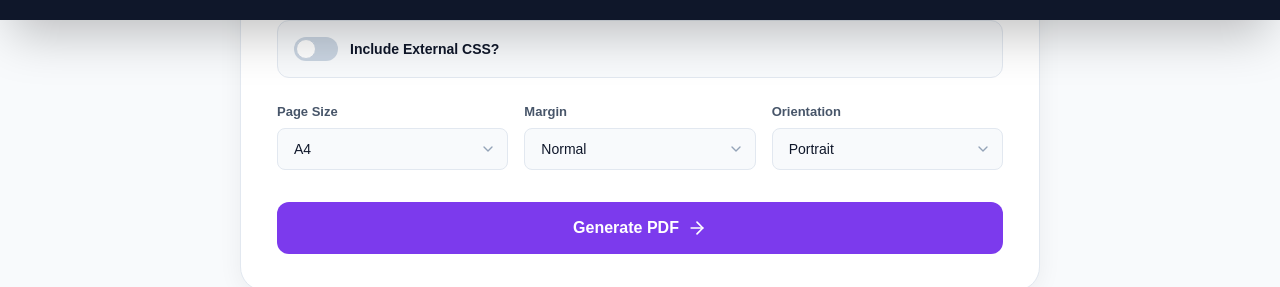
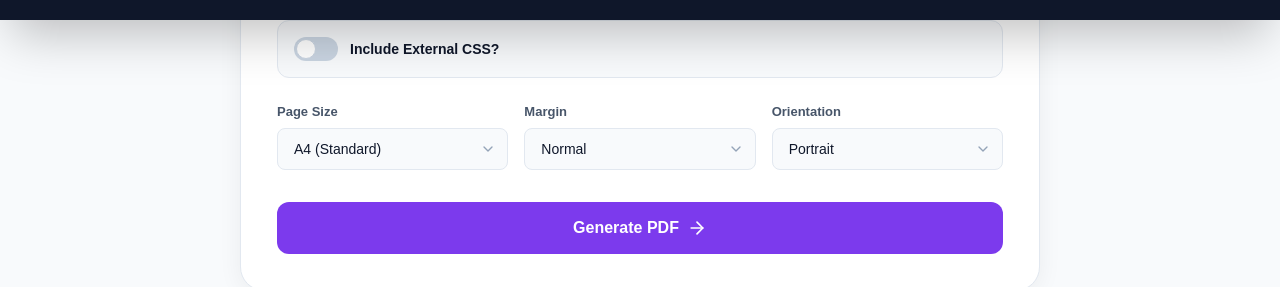
Before and after one commit to moneypower12121-byte/convertsnap, a Next.js app: page /html-to-pdf in a window 1280 px wide. Shown: the part 780-1067 px from the top of the page. Built offline with nearby package versions, Linux system fonts and the light colour scheme.

Commit message:
Feature: add Single Page (Seamless) option to HTML-to-PDF tool

```diff
--- a/src/app/api/convert/route.ts
+++ b/src/app/api/convert/route.ts
@@ -90,7 +90,7 @@ export async function POST(request: NextRequest) {
         landscape: options.orientation === 'landscape',
       }
 
-      if (type === 'web-to-pdf' && options.full_page) {
+      if ((type === 'web-to-pdf' || type === 'html-to-pdf') && options.full_page) {
         // For seamless single-page capture
         const height = await page.evaluate(() => {
           return Math.max(
--- a/src/app/html-to-pdf/page.tsx
+++ b/src/app/html-to-pdf/page.tsx
@@ -246,9 +246,10 @@ export default function HtmlToPdf() {
           type: 'html-to-pdf',
           html: finalHtml,
           options: {
-            size,
+            size: size === 'Seamless' ? 'A4' : size,
             orientation,
-            margin: margin.toLowerCase()
+            margin: margin.toLowerCase(),
+            full_page: size === 'Seamless'
           }
         })
       });
@@ -423,10 +424,11 @@ export default function HtmlToPdf() {
                         disabled={status === 'loading'}
                         className="w-full appearance-none px-4 py-2.5 rounded-lg border border-border bg-slate-50 text-text-primary text-sm focus:outline-none focus:border-purple-600 transition-colors cursor-pointer"
                       >
-                        <option value="A4">A4</option>
-                        <option value="Letter">Letter</option>
-                        <option value="A3">A3</option>
+                        <option value="A4">A4 (Standard)</option>
+                        <option value="Letter">Letter (US)</option>
+                        <option value="A3">A3 (Large)</option>
                         <option value="Legal">Legal</option>
+                        <option value="Seamless">Single Page (Seamless)</option>
                       </select>
                       <ChevronDown className="absolute right-3 top-1/2 -translate-y-1/2 w-4 h-4 text-text-muted pointer-events-none" />
                     </div>
```
